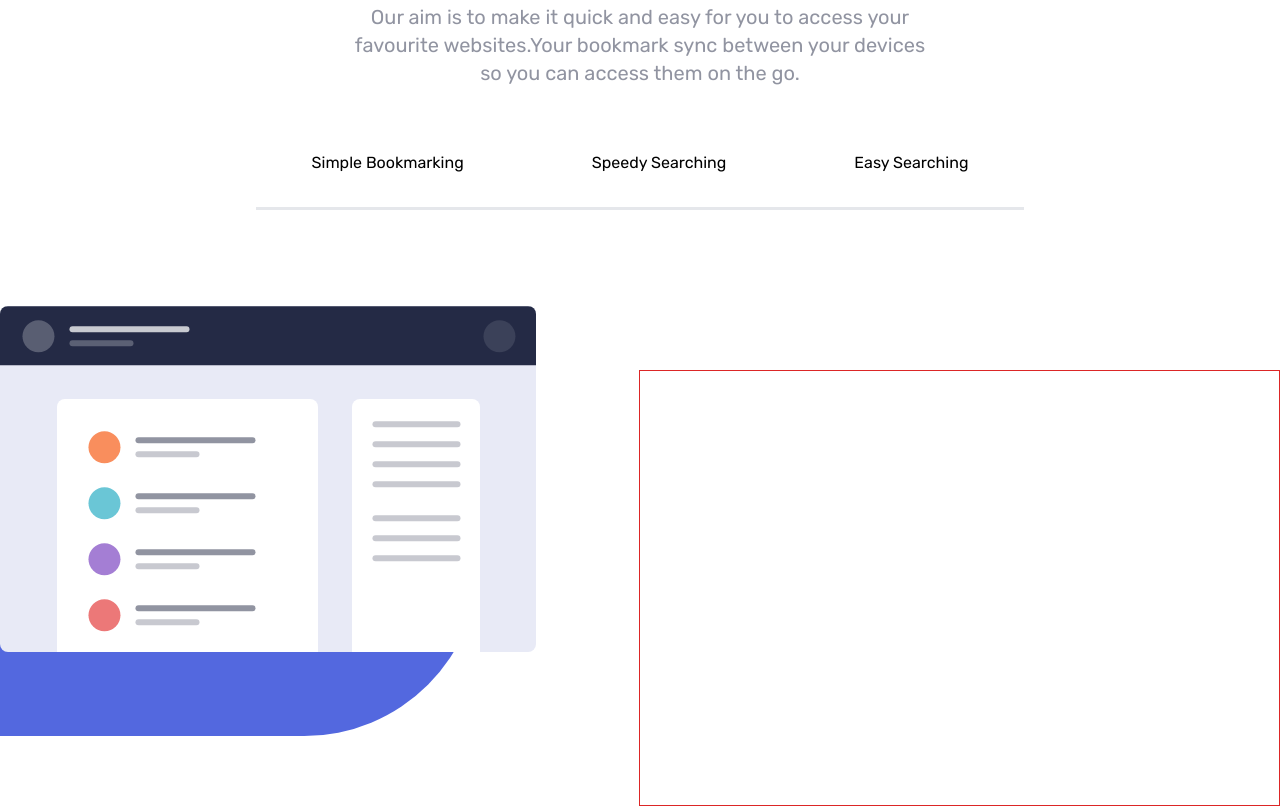
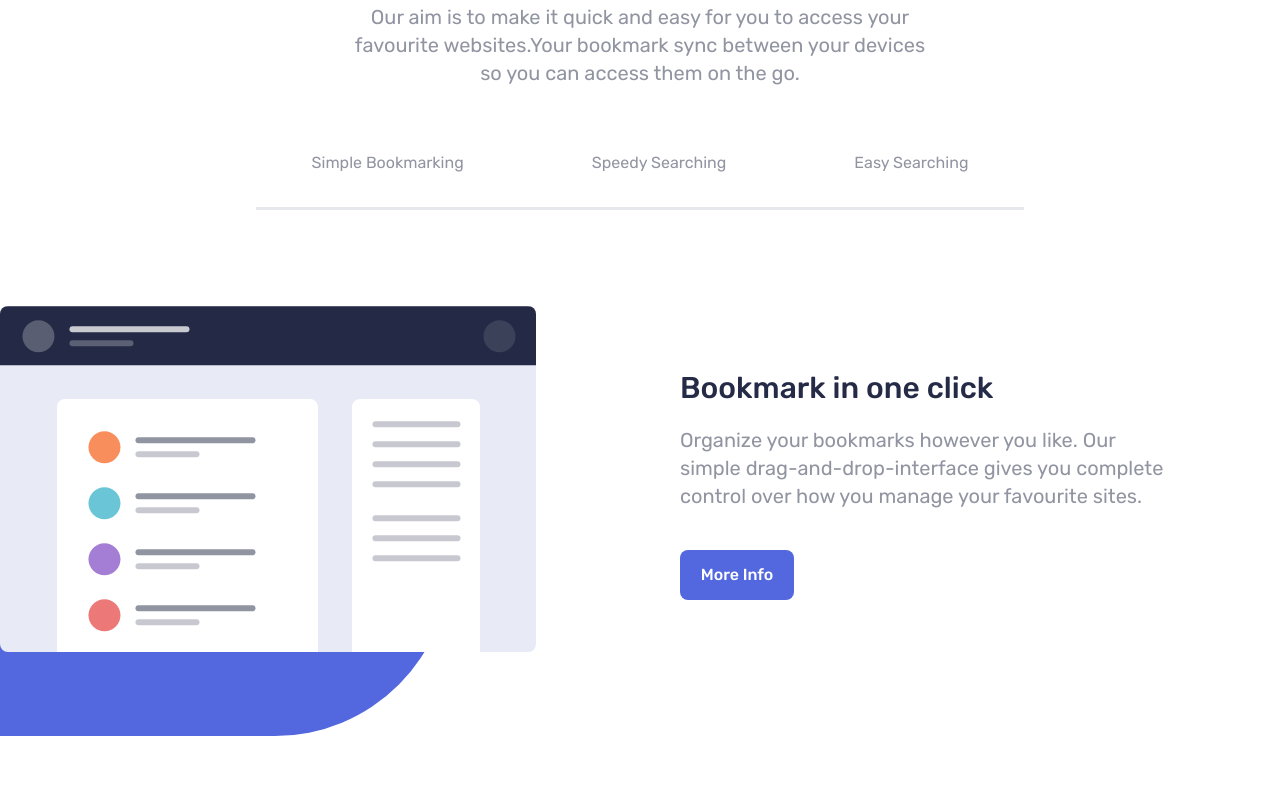
Before and after one commit to Biki-das/Bookmarking-app, a website built with Vite: page index.html in a window 1280 px wide. Shown: the part 818-1624 px from the top of the page. Built offline with nearby package versions, Linux system fonts and the light colour scheme.

Commit message:
Added tabs

```diff
--- a/index.html
+++ b/index.html
@@ -162,12 +162,14 @@
         >
           A Simple Bookmark <br />Manager
         </h1>
-        <p class="ml-6 text-xl text-grayishBlue mt-10 text-center lg:text-left">
+        <p
+          class="ml-6 text-lg lg:text-xl text-grayishBlue mt-10 text-center lg:text-left"
+        >
           A clean and simple interface to organize your favourite
           <br class="hidden md:block" />
-          websites.Open a new browser tab and see you sites load
+          websites. Open a new browser tab and see you sites load
           <br class="hidden md:block" />
-          instantly.Try it for free.
+          instantly. Try it for free.
         </p>
         <div
           class="flex lg:ml-6 gap-x-4 mt-10 justify-center lg:justify-start w-[90%] mx-auto h-[70px]"
@@ -195,10 +197,12 @@
       </article>
     </main>
     <section class="xl:w-[80rem] w-[90%] mx-auto mt-16 relative">
-      <h2 class="text-center text-veryDarkBlue text-3xl font-medium">
+      <h2
+        class="text-center text-veryDarkBlue text-2xl lg:text-3xl font-medium"
+      >
         Features
       </h2>
-      <p class="text-center text-xl text-grayishBlue mt-9">
+      <p class="text-center text-lg lg:text-xl text-grayishBlue mt-9">
         Our aim is to make it quick and easy for you to access your
         <br class="hidden lg:block" />
         favourite websites.Your bookmark sync between your devices<br
@@ -211,21 +215,33 @@
       >
         <div class="w-full lg:w-auto">
           <hr class="lg:hidden w-full mb-5" />
-          <p class="text-center">Simple Bookmarking</p>
+          <p
+            class="text-center text-grayishBlue hover:text-softRed transition-[color] duration-[0.3s]"
+          >
+            Simple Bookmarking
+          </p>
           <div
             class="bg-softRed h-1 lg:-translate-x-[5.5rem] translate-y-5 lg:translate-y-7 w-[50%] mx-auto lg:w-[22%] lg:absolute hidden"
           ></div>
           <hr class="lg:hidden w-full mt-5" />
         </div>
         <div class="w-full lg:w-auto">
-          <p class="text-center mt-5 lg:mt-0">Speedy Searching</p>
+          <p
+            class="text-center mt-5 lg:mt-0 text-grayishBlue hover:text-softRed transition-[color] duration-[0.3s]"
+          >
+            Speedy Searching
+          </p>
           <div
             class="bg-softRed h-1 lg:-translate-x-[4.5rem] translate-y-5 lg:translate-y-7 w-[50%] mx-auto lg:w-[22%] lg:absolute hidden"
           ></div>
           <hr class="lg:hidden w-full mt-5" />
         </div>
         <div class="w-full lg:w-auto">
-          <p class="text-center mt-5 lg:mt-0">Easy Searching</p>
+          <p
+            class="text-center mt-5 lg:mt-0 text-grayishBlue hover:text-softRed transition-[color] duration-[0.3s]"
+          >
+            Easy Searching
+          </p>
           <div
             class="bg-softRed h-1 lg:-translate-x-[5rem] translate-y-5 lg:translate-y-7 w-[50%] mx-auto lg:w-[22%] lg:absolute hidden"
           ></div>
@@ -241,7 +257,7 @@
     <section
       class="xl:w-[80rem] w-[90%] mx-auto mt-24 lg:h-[500px] flex flex-col lg:flex-row justify-between"
     >
-      <article id="tab-1" class="relative flex-1">
+      <article class="relative flex-1">
         <img
           class="relative z-20 w-[90%] lg:w-auto left-0 right-0 mx-auto lg:left-auto lg:right-auto lg:mx-0"
           src="./Assests/images/illustration-features-tab-1.svg"
@@ -250,8 +266,30 @@
           class="absolute top-20 -translate-x-14 lg:-translate-x-[25%] left-0 bg-softBlue w-full h-[80%] md:h-[95%] lg:h-[70%] rounded-r-full z-10"
         ></div>
       </article>
-      <div id="tab-1-text" class="flex-1 mt-16 border border-red-600">
-        <h1></h1>
+      <div id="tab-1-text" class="flex-1 mt-16 lg:ml-20">
+        <h3
+          class="text-veryDarkBlue text-2xl lg:text-3xl font-medium text-center lg:text-left"
+        >
+          Bookmark in one click
+        </h3>
+        <p
+          class="text-grayishBlue text-center lg:text-left text-sm lg:text-xl mt-5"
+        >
+          Organize your bookmarks however you like. <br class="lg:hidden" />Our
+          <br class="hidden lg:block" />
+          simple drag-and-drop-interface gives <br class="lg:hidden" />you
+          complete
+          <br class="hidden lg:block" />
+          control over how you manage <br class="lg:hidden" />
+          your favourite sites.
+        </p>
+        <div class="flex justify-center lg:justify-start">
+          <button
+            class="bg-softBlue w-[114px] h-[50px] rounded-lg text-white mt-10 font-medium"
+          >
+            More Info
+          </button>
+        </div>
       </div>
 
       <article id="tab-2" class="relative flex-1 hidden">
@@ -276,10 +314,11 @@
           class="absolute top-20 -translate-x-14 lg:-translate-x-[25%] left-0 bg-softBlue w-full h-[80%] md:h-[95%] lg:h-[70%] rounded-r-full z-10"
         ></div>
       </article>
-      <div id="tab-2-text" class="flex-1 mt-16 hidden">
+      <div id="tab-3-text" class="flex-1 mt-16 hidden">
         <h1>Hello</h1>
       </div>
     </section>
+
     <script type="module" src="/main.js"></script>
   </body>
 </html>
```
